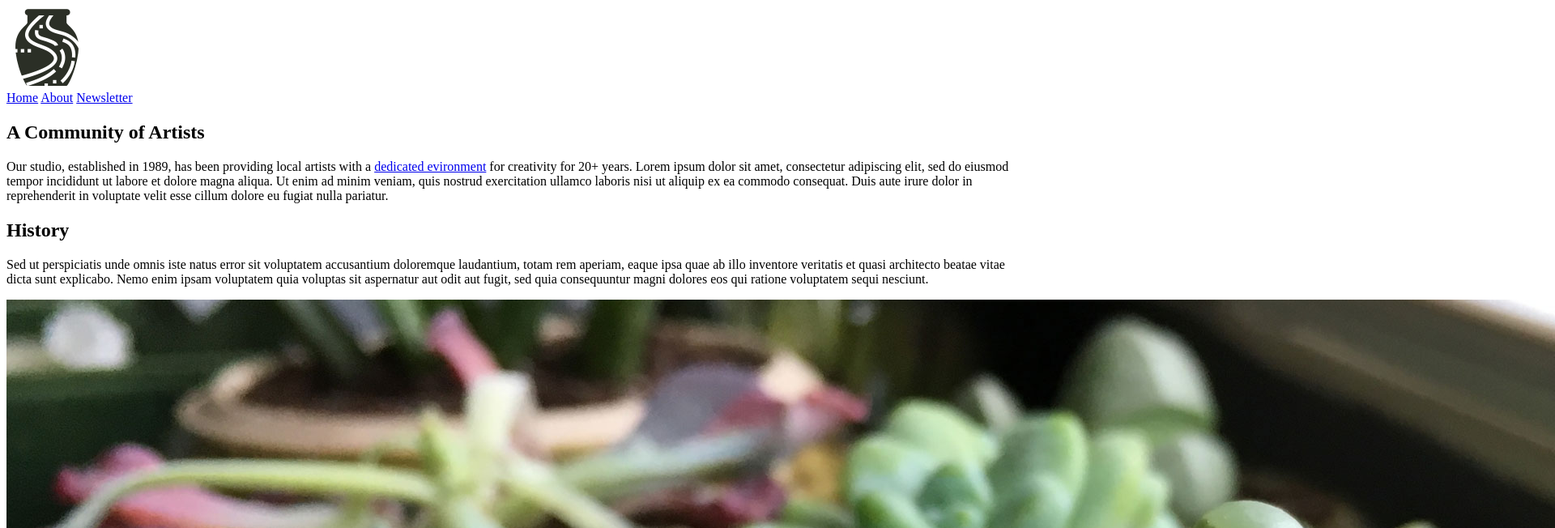
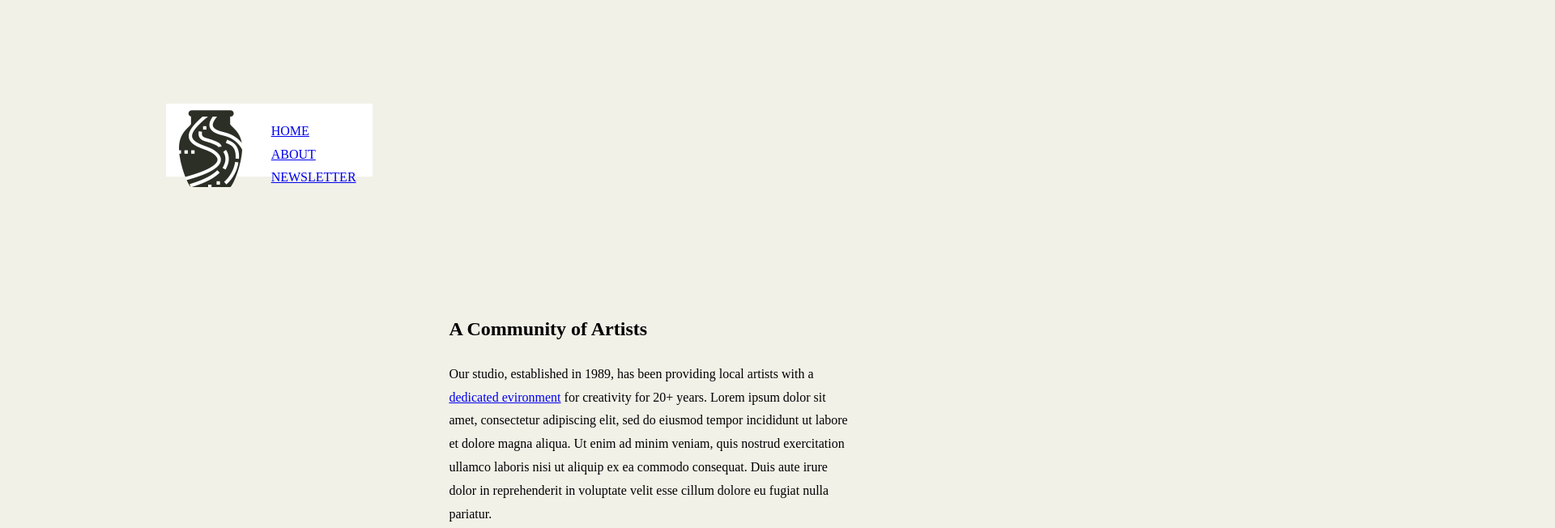
Before and after one commit to deansy11/WEEK-1, a plain HTML site: page about.html in a window 1280 px wide. Shown: the top 652 px of the page at 81% size, 1920 px wide, since content can reach past the window. Drawn offline with Linux system fonts and the light colour scheme.

Commit message:
Add CSS Start doc

```diff
--- a/about.html
+++ b/about.html
@@ -4,17 +4,20 @@
   <head>
     <meta charset="utf-8">
       <title>Bent Creek Ceramics</title>
+      <link href="styles.css" rel="stylesheet">
     </head>
 
     <body>
       <div class="wrapper">
-        <header id="site-header">
+        <header class="header">
+          <div class="logo">
             <img id="logo" src="images/optimized/bent-creek-logo.png" alt="Bent Creek Ceramics">
-          <nav id="main-navigation">
+          </div>
+          <div id="main-navigation">
             <a href="index.html">Home</a>
             <a href="about.html">About</a>
             <a href="#">Newsletter</a>
-          </nav>
+          </div>
         </header>
         <main>
           <section id="about">
@@ -29,13 +32,14 @@
               <h2>History</h2>
             </header>
             <p>Sed ut perspiciatis unde omnis iste natus error sit voluptatem accusantium doloremque laudantium, totam rem aperiam, eaque ipsa quae ab illo inventore veritatis et quasi architecto beatae vitae dicta sunt explicabo. Nemo enim ipsam voluptatem quia voluptas sit aspernatur aut odit aut fugit, sed quia consequuntur magni dolores eos qui ratione voluptatem sequi nesciunt.</p>
-            <img src="images/optimized/background-3.jpg" alt="Room to Grow">
+            <img id="background-3" src="images/optimized/background-3.jpg" alt="Room to Grow">
             <h1>Room to Grow</h1>
             <header id="Facilities">
               <h2>Facilities</h2>
             </header>
             <p>Neque porro quisquam est, qui dolorem ipsum quia dolor sit amet, consectetur, adipisci velit, sed quia non numquam eius modi tempora incidunt ut labore et dolore magnam aliquam quaerat voluptatem. Ut enim ad minima veniam, quis nostrum exercitationem ullam corporis suscipit laboriosam, nisi ut aliquid ex ea commodi consequatur.</p>
-            <img src="images/optimized/background-1.jpg" alt="background-1">
+            <img id="background-1"
+            src="images/optimized/background-1.jpg" alt="background-1">
               <p id="background-caption">
             Every member has access to shelf space and all of the studio's shared equipment.
             </p>
@@ -64,10 +68,7 @@
                   </tr>
               </table>
             </header>
-
-
           </section>
-
         </div>
         <footer id="site-footer">
           <span>Copyright 2017, Bent Creek Ceramics</span>
--- a/styles.css
+++ b/styles.css
@@ -18,5 +18,69 @@ Button Text (Hover): #FFFFFF
 Input Border Bottom: #968772
 Input Border Bottom (Focus): #967343
 
+FONTS:s
 font-family: 'Merriweather', serif;
 font-family: 'Roboto', sans-serif;*/
+
+
+body{
+    font-family: 'Merriweather', serif;
+    line-height: 1.8;
+    margin: 10%;
+    padding-left: 6%;
+    background-color: #F2F1E8;
+
+}
+
+.wrapper{
+    background-color: #F2F1E8;
+    display: flex;
+  }
+
+.header{
+      background-color: white;
+      padding: 5px;
+      display: flex;
+      flex-direction: row;
+      flex-wrap: nowrap;
+      width: cover;
+      height: 80px;
+      justify-content: space-between;
+}
+
+#logo{
+  align-items: flex-start;
+}
+
+#main-navigation{
+    text-transform: uppercase;
+    margin: 2%;
+    margin-right: 40%;
+    padding: 10px;
+    justify-content: space-around;
+
+}
+
+#main-navigation a{
+    padding: inherit;
+}
+
+main{
+    margin-top: 25%;
+    margin-left: 10%;
+    margin-right: 10%;
+}
+
+#background-1{
+  width: 150px;
+}
+
+#background-3{
+  width: 400px;
+}
+
+#footer{
+    color: #eeebda;
+    background: #333;
+    justify-content: center;
+}
```
Also changed, not shown: index.html (+7 -4 lines). Lines whose indentation alone changed are shown as unchanged.
